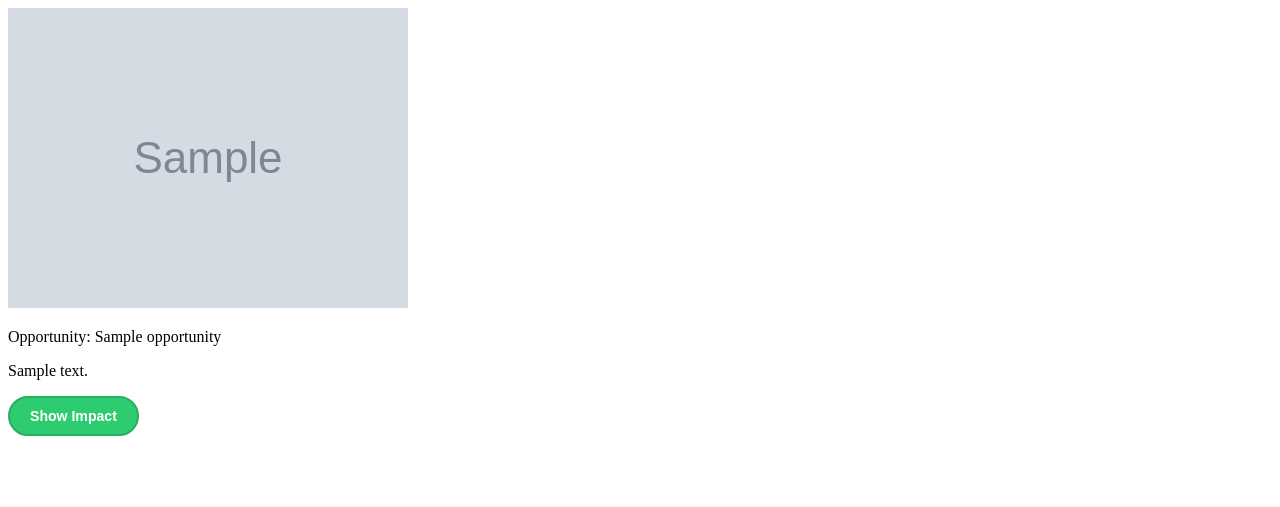
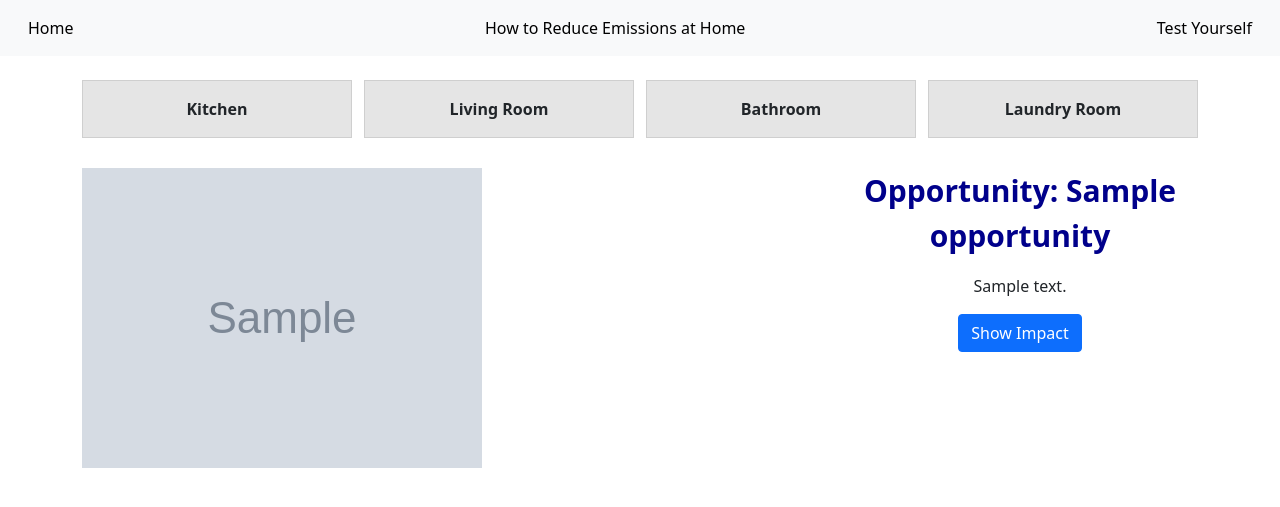
Before and after one commit to ar4996/Reduce-GHG-Emissions-At-Home, a Flask app: template templates/lesson.html in a window 1280 px wide. Shown: the top 507 px of the page. Run offline with Flask 3, Linux system fonts and the light colour scheme; the template is opened without the code that fills it: most values are stand-ins (such as "Sample title", 1, 10 or a date in 2020); grey boxes marked "Sample" are stand-in pictures; some libraries are stand-ins or nearby versions.

Commit message:
fixed files

```diff
--- a/app.py
+++ b/app.py
@@ -135,13 +135,13 @@ def lesson_page(index):
 
     current_room = sustainable_living_opportunities[index]
     next_index = index + 1 if index + 1 < len(sustainable_living_opportunities) else None
-    prev_index = index - 1 if index > 0 else None
 
     return render_template(
             "lesson.html",
             room_data=current_room,
+            current_index=index,
             next_index=next_index,
-            prev_index=prev_index
+            # prev_index=prev_index
     )
 
 
--- /dev/null
+++ b/static/css/lessons.css
@@ -0,0 +1,69 @@
+.house-img{
+    max-width: 300px;
+    margin-bottom: 16px;
+    display: block;
+}
+
+.title{
+    color: darkblue;
+    font-size: 40px;
+    font-weight: bold;
+}
+
+.dark-grey {
+    color: #444444;
+}
+
+.centertext {
+  text-align: center;
+}
+
+.houseimg {
+    display: block;
+    margin: 0 auto;
+}
+
+.welcome-buttons{
+    display: flex;
+    justify-content: center;
+    gap: 8px;
+}
+
+.welcome-button-width{
+    width: 150px;
+}
+
+.navbar .nav-link {
+  color: black;
+  text-decoration: none;
+}
+
+.lesson-buttons{
+    display: flex;
+    justify-content: center;
+}
+
+.lesson-opportunity{
+    color: darkblue;
+    font-size: 30px;
+    font-weight: bold;
+}
+
+.lesson-progress {
+    display: flex;
+    gap: 12px;
+    margin: 20px 0 30px 0;
+}
+
+.lesson-step {
+    flex: 1;
+    background-color: #e5e5e5;
+    border: 1px solid #cfcfcf;
+    text-align: center;
+    font-weight: 600;
+    padding: 16px 12px;
+}
+
+.lesson-step.active {
+    background-color: #dbe8d3;
+}
--- a/static/js/lesson.js
+++ b/static/js/lesson.js
@@ -9,12 +9,12 @@ $(document).ready(function() {
 
         const impactDiv = $(".impact-opportunity");
 
-        impactDiv.prepend("<p>" + impact_text + "</p>");
+        impactDiv.prepend("<p>" + impact_text + "</p>" + "<p> Emissions Impact Cost Effectiveness: " + cost_effectiveness + "</p>");
 
         if (next_index === null) {
             $(this).text("Congrats on finishing. Test yourself!");
         } else {
-          $(this).text("Go to the " + next_room);
+        $(this).text("Go to the " + next_room);
         }
 
         $(this)
--- /dev/null
+++ b/templates/layout.html
@@ -0,0 +1,40 @@
+<!DOCTYPE html>
+<html lang="en">
+<head>
+  <meta charset="UTF-8">
+  <meta name="viewport" content="width=device-width, initial-scale=1.0">
+  <title>{% block title %}Sustainable Living{% endblock %}</title>
+  <!-- Bootstrap CSS -->
+  <link href="https://cdn.jsdelivr.net/npm/bootstrap@5.0.0-beta1/dist/css/bootstrap.min.css" rel="stylesheet" integrity="sha384-giJF6kkoqNQ00vy+HMDP7azOuL0xtbfIcaT9wjKHr8RbDVddVHyTfAAsrekwKmP1" crossorigin="anonymous">
+
+  <!-- jQuery UI CSS -->
+  <link rel="stylesheet" href="http://code.jquery.com/ui/1.12.1/themes/base/jquery-ui.css">
+
+  <!-- Main CSS -->
+  <link rel="stylesheet" href="{{ url_for('static', filename='css/lessons.css') }}">
+
+</head>
+<body>
+  <nav class="navbar navbar-light bg-light">
+    <div class="container-fluid">
+      <a class="nav-link" href="{{ url_for('home') }}">Home</a>
+      <a class="nav-link" href="{{ url_for('learn_index') }}">How to Reduce Emissions at Home</a>
+      <a class="nav-link" href="{{ url_for('quiz_planner') }}">Test Yourself</a>
+    </div>
+  </nav>
+
+  {% block content %}{% endblock %}
+
+  <footer class="footer-bar"></footer>
+
+  <!-- jQuery & jQuery UI CDN -->
+  <script src="https://code.jquery.com/jquery-1.12.4.js"></script>
+  <script src="https://code.jquery.com/ui/1.12.1/jquery-ui.js"></script>
+  <script src="{{ url_for('static', filename='js/main.js') }}"></script>
+
+  <!-- bootstrap cdn files -->
+  <script src="https://cdn.jsdelivr.net/npm/bootstrap@5.0.0-beta1/dist/js/bootstrap.min.js" integrity="sha384-pQQkAEnwaBkjpqZ8RU1fF1AKtTcHJwFl3pblpTlHXybJjHpMYo79HY3hIi4NKxyj" crossorigin="anonymous"></script>
+
+  {% block scripts %}{% endblock %}
+</body>
+</html>
--- a/templates/lesson-welcome.html
+++ b/templates/lesson-welcome.html
@@ -1,4 +1,4 @@
-{% extends "base.html" %}
+{% extends "layout.html" %}
 
 {% block content %}
   <div class="container mt-4">
--- a/templates/lesson.html
+++ b/templates/lesson.html
@@ -1,18 +1,23 @@
-{% extends "base.html" %}
+{% extends "layout.html" %}
 
 {% block content %}
   <div class="container mt-4">
+
+    <div class="lesson-progress">
+        <div class="lesson-step {% if current_index == 0 %}active{% endif %}">Kitchen</div>
+        <div class="lesson-step {% if current_index == 1 %}active{% endif %}">Living Room</div>
+        <div class="lesson-step {% if current_index == 2 %}active{% endif %}">Bathroom</div>
+        <div class="lesson-step {% if current_index == 3 %}active{% endif %}">Laundry Room</div>
+    </div>
     <div class="row">
         <div class="col-md-8">
             <img src="{{room_data.room_image}}" class="img-fluid">
         </div>
-        <div class="col-md-4">
-            <p class="centertext lesson-opportunity">Opportunity: {{room_data.opportunity}}</p>
+        <div class="col-md-4 centertext">
+            <p class="lesson-opportunity">Opportunity: {{room_data.opportunity}}</p>
             <p>{{room_data.description}}</p>
             <div class="impact-opportunity mb-3">
-                <div class="lesson-buttons">
-                    <button id="impact-btn" class="btn btn-primary">Show Impact</button>
-                </div>
+                <button id="impact-btn" class="btn btn-primary">Show Impact</button>
             </div>
         </div>
 </div>
@@ -51,5 +56,15 @@
   );
 </script>
 
+<script id="cost-effectiveness" type="application/json">
+  {{ room_data.impact_cost_effectiveness | tojson }}
+</script>
+
+<script>
+  var cost_effectiveness = JSON.parse(
+    document.getElementById("cost-effectiveness").textContent
+  );
+</script>
+
 <script src="{{ url_for('static', filename='js/lesson.js') }}"></script>
 {% endblock %}
```
